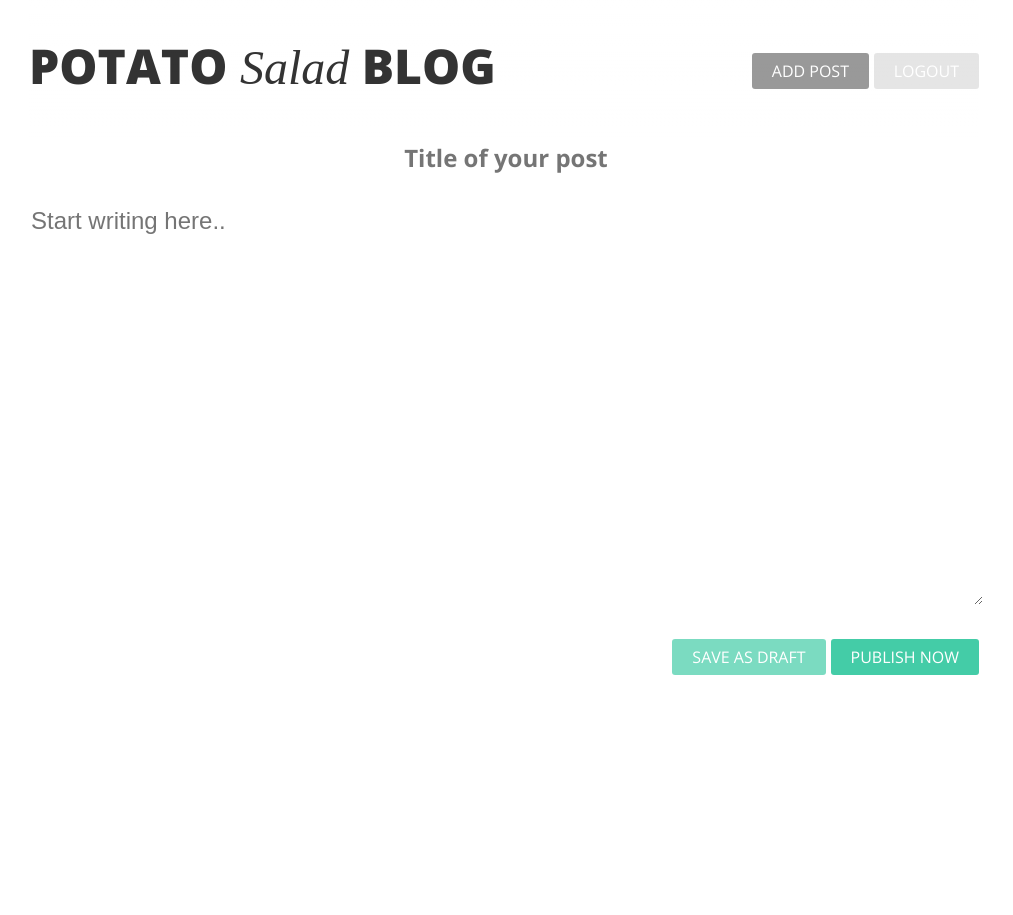
After one commit to olasitarska/blog, a Django app: page /post/new/ in a window 1280 px wide. The commit adds this page. Shown: the top 915 px of the page, without its empty margins (136-1149 px from the left). Run offline with Django 3.2, Linux system fonts and the light colour scheme; a user stored in the database is signed in; parts of the project's set-up code (start-up, migrations or seed data) failed here and were passed over; some web fonts are replaced.

Commit message:
Adding new posts

```diff
--- /dev/null
+++ b/posts/forms.py
@@ -0,0 +1,27 @@
+from django import forms
+from django.template.defaultfilters import slugify
+
+from .models import Post
+
+class PostForm(forms.ModelForm):
+
+    class Meta:
+        model = Post
+        fields = ('title', 'content',)
+        widgets = {
+            'title': forms.TextInput(attrs={'placeholder': 'Title of your post'}),
+            'content': forms.Textarea(attrs={'placeholder': 'Start writing here..'}),
+        }
+
+    def __init__(self, *args, **kwargs):
+        self._user = kwargs.pop('user')
+        super(PostForm, self).__init__(*args, **kwargs)
+
+    def save(self, commit=True):
+        post = super(PostForm, self).save(commit=False)
+        post.author = self._user
+        post.slug = slugify(post.title)
+
+        if commit:
+            post.save()
+        return post
--- a/posts/urls.py
+++ b/posts/urls.py
@@ -4,6 +4,7 @@ from . import views
 urlpatterns = patterns('',
     url(r'^$', views.post_list, name='post_list'),
     url(r'^post/(?P<post_pk>\d+)-(?P<slug>[-\.\w]+)/$', views.post_detail, name='post_detail'),
+    url(r'^post/new/$', views.post_new, name='post_new'),
 
     url(r'^post/(?P<post_pk>\d+)/toggle_publish/$', views.post_toggle_publish, name='post_toggle_publish'),
     url(r'^post/(?P<post_pk>\d+)/remove/$', views.post_remove, name='post_remove'),
--- a/posts/views.py
+++ b/posts/views.py
@@ -2,8 +2,10 @@ from django.contrib.auth.decorators import login_required
 from django.core.paginator import Paginator, EmptyPage, PageNotAnInteger
 from django.shortcuts import render, get_object_or_404, redirect
 from django.contrib import messages
+from django.http import HttpResponse
 
 from .models import Post
+from .forms import PostForm
 
 def post_list(request):
 
@@ -44,6 +46,28 @@ def post_detail(request, post_pk, slug):
     })
 
 @login_required
+def post_new(request):
+
+    if request.method == 'POST':
+        form = PostForm(request.POST, user = request.user)
+        if form.is_valid():
+            post = form.save()
+
+            if request.POST.get('action') == 'Publish now':
+                post.publish()
+
+            messages.success(request, u'Your post has been added!')
+            return redirect('posts:post_list')
+
+    else:
+        form = PostForm(user = request.user)
+
+    return render(request, 'posts/post_new.html', {
+        'form': form
+    })
+
+
+@login_required
 def post_toggle_publish(request, post_pk):
     post = get_object_or_404(Post, pk=post_pk)
 
--- a/static/css/style.css
+++ b/static/css/style.css
@@ -50,7 +50,7 @@ header#header {
   position: fixed;
   padding-top: 30px;
   width: 950px;
-  height: 140px;
+  height: 110px;
   top: 0;
 }
 header#header h1 {
@@ -163,3 +163,30 @@ ul.messages {
 ul.messages .success {
   color: #44cca7;
 }
+section.form label {
+  display: none;
+}
+section.form input#id_title {
+  border: 0;
+  background: white;
+  width: 100%;
+  text-align: center;
+  font-weight: 700;
+  font-family: 'Open Sans';
+}
+section.form input#id_title:focus {
+  outline: 0;
+}
+section.form textarea#id_content {
+  border: 0;
+  width: 100%;
+  min-height: 400px;
+}
+section.form textarea#id_content:focus {
+  outline: 0;
+}
+section.form input[type="submit"] {
+  float: right;
+  margin-left: 5px;
+  border: 0;
+}
--- a/static/css/style.less
+++ b/static/css/style.less
@@ -56,7 +56,7 @@ header#header {
     position: fixed;
     padding-top: 30px;
     width: @width;
-    height: 140px;
+    height: 110px;
     top: 0;
 
     h1 {
@@ -191,3 +191,34 @@ ul.messages {
         color: @color;
     }
 }
+
+section.form {
+    label {
+        display: none;
+    }
+    input#id_title {
+        border: 0;
+        background: white;
+        width: 100%;
+        text-align: center;
+        font-weight: 700;
+        font-family: @sans;
+
+        &:focus {
+            outline:0;
+        }
+    }
+    textarea#id_content {
+        border: 0;
+        width: 100%;
+        min-height: 400px;
+        &:focus {
+            outline:0;
+        }
+    }
+    input[type="submit"] {
+        float: right;
+        margin-left: 5px;
+        border: 0;
+    }
+}
--- a/templates/includes/nav.html
+++ b/templates/includes/nav.html
@@ -1,7 +1,7 @@
 <nav role="navigation">
     <ul>
         {% if request.user.is_authenticated %}
-            <li><a href="" class="btn btn-primary">Add post</a></li>
+            <li><a href="{% url 'posts:post_new' %}" class="btn btn-primary">Add post</a></li>
             <li><a href="" class="btn">Logout</a></li>
         {% else %}
             <li><a href="" class="btn">Login</a></li>
--- /dev/null
+++ b/templates/posts/post_new.html
@@ -0,0 +1,18 @@
+{% extends 'base.html' %}
+{% load staticfiles %}
+
+{% block content %}
+
+<section class="form">
+    <form action="." method="post">{% csrf_token %}
+        {{ form.as_p }}
+
+        <input type="submit" name="action" value="Publish now" class="btn btn-primary">
+        <input type="submit" name="action" value="Save as draft" class="btn">
+    </form>
+</section>
+
+<script type="text/javascript">
+    document.getElementById('id_content').focus();
+</script>
+{% endblock %}
```
